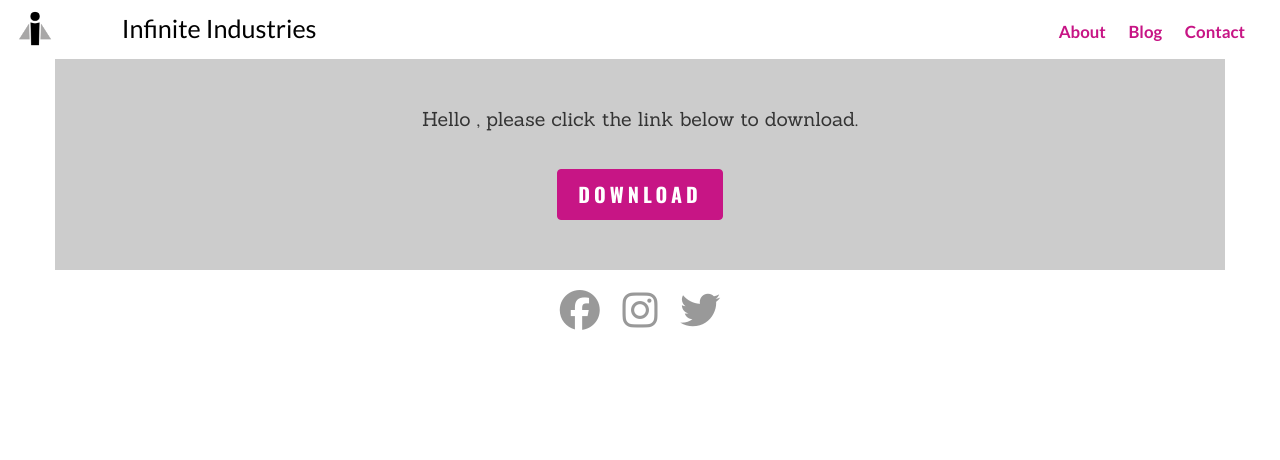
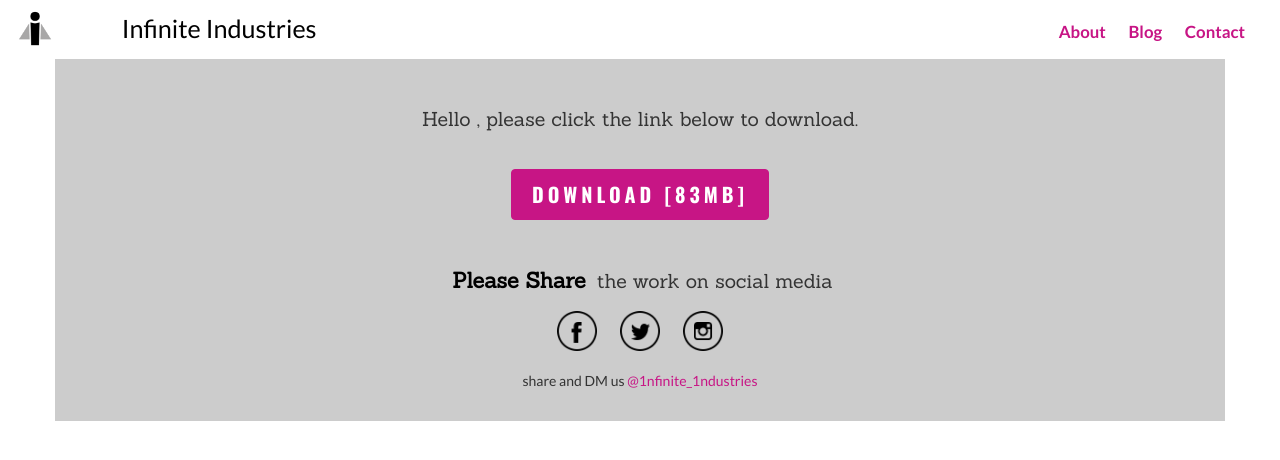
Before and after one commit to infinite-industries/downloader, a website: page views/downloadpage.html in a window 1280 px wide. Drawn offline with nearby package versions, Linux system fonts and the light colour scheme; files that its build step writes are made by us from their sources.

Commit message:
streamlining sharing of links

```diff
--- a/models/downloads.js
+++ b/models/downloads.js
@@ -6,6 +6,7 @@ var downloadSchema = new Schema({
   user_email: String,
   timestamp: Date,
   which_file: String,
+  size_of: Number,
   which_distributor: String,
   number_of_downloads: Number,
   number_of_downloads_limited: Boolean,
--- a/public/css/styles.css
+++ b/public/css/styles.css
@@ -41,6 +41,20 @@ em {
 
 .artist-text, .intro-text, .image-summary, .download, .share-options, .donate {
   background-color: #ccc;
+}
+
+.share-options{
+  text-align: center;
+}
+
+.share-options a{
+  padding-left: 10px;
+  padding-right: 10px;
+}
+
+.share-element{
+  padding-top:20px;
+  text-align: center;
 }
 
 .btn{
--- /dev/null
+++ b/test-download-file.txt
@@ -0,0 +1 @@
+Testing download file.
--- a/views/downloadpage.html
+++ b/views/downloadpage.html
@@ -4,6 +4,20 @@
 
   <p>Hello {{ data.user_email }}, please click the link below to download.</p>
   <div class="present-download">
-    <a class="btn get-artwork-btn" role="button" href= "/download-file/{{ data.uuid }}">DOWNLOAD</a>
+    <a class="btn get-artwork-btn" role="button" href= "/download-file/{{ data.uuid }}">DOWNLOAD [83MB]</a>
   </div>
+
+  <p>
+    <em>Please Share</em> the work on social media
+    <div class="share-options">
+      <a href="https://www.facebook.com/sharer/sharer.php?u=http%3A%2F%2Finfinite.industries" target="_new"><img src="/images/facebook.png" width="40px" height="40px" class="social-media-icon"></a>
+
+      <a href="https://twitter.com/intent/tweet?text=Check%20out%20the%20work%20of%20Amanda%20Church%20on%20Infinite%20Industries%20http%3A%2F%2Finfinite.industries&via=1nfinite_1" target="_new"><img src="/images/twitter.png" width="40px" height="40px" class="social-media-icon"></a>
+      <a href="https://www.instagram.com/1nfinite_1ndustries/" target="_new"><img src="/images/instagram.png" width="40px" height="40px" class="social-media-icon"></a>
+    </div>
+    <div class="share-element">
+      share and DM us <a href="https://www.instagram.com/1nfinite_1ndustries/" target="_new">@1nfinite_1ndustries</a>
+    </div>
+  </p>
+
 {% endblock %}
--- a/views/templates/_default.html
+++ b/views/templates/_default.html
@@ -43,7 +43,7 @@
   </div>
 
 
-  <footer class="footer">
+  <!-- <footer class="footer">
     <div class="footer-area">
       <div class="container text-center">
         <ul class="social-media-list" style="padding-left:0px">
@@ -59,7 +59,7 @@
         </ul>
       </div>
     </div>
-  </footer>
+  </footer> -->
 
 </body>
 </html>
```
Also changed, not shown: public/images/facebook.png (added), public/images/infinite_logo_open_graph.png (added), public/images/instagram.png (added), public/images/site-logo0.png (added), public/images/tooth-and-nail-jr-southard.jpg (added), public/images/twitter.png (added).
